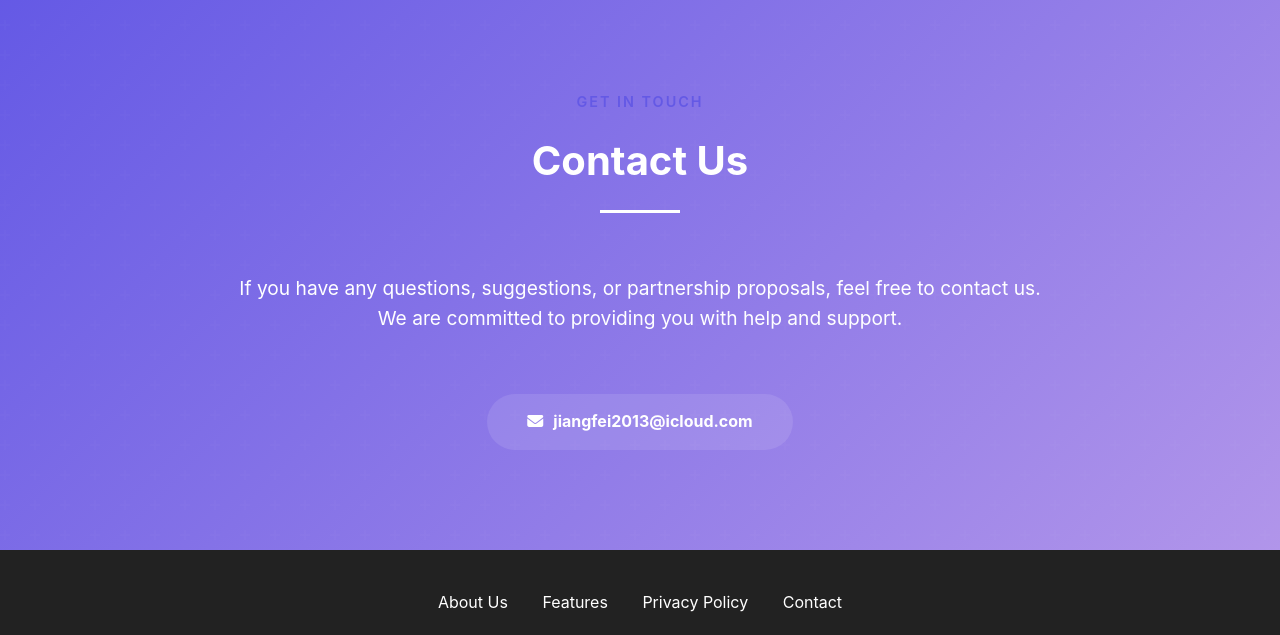
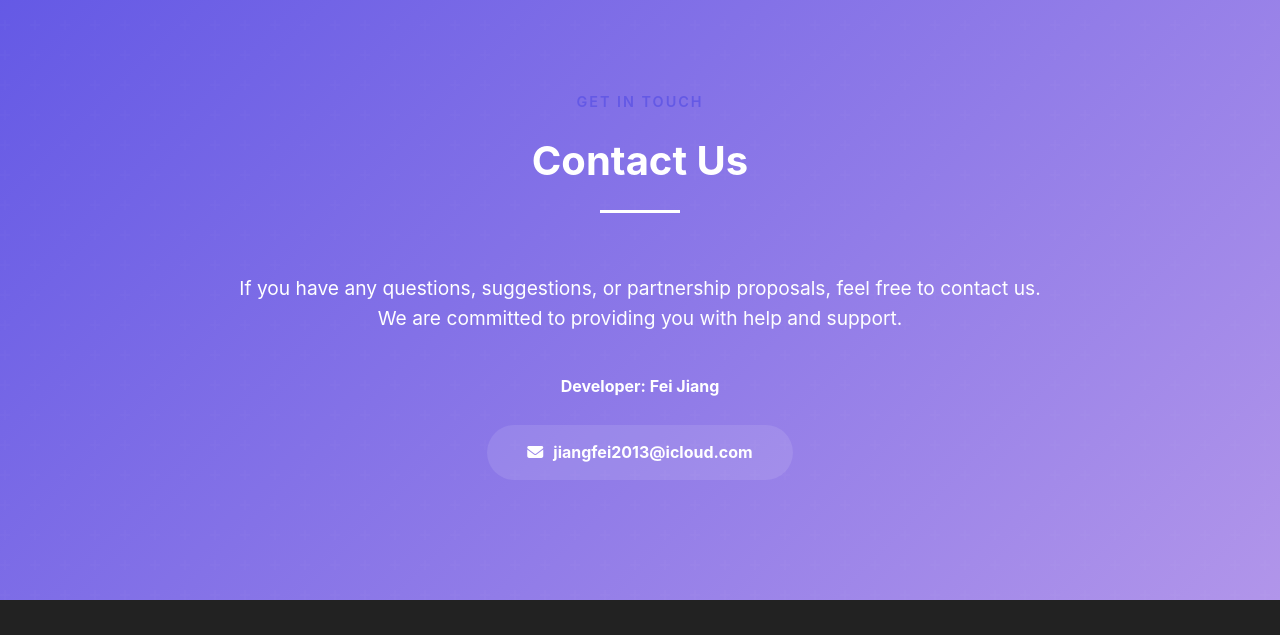
Before and after one commit to alexjiang1/alexjiang1.github.io, a plain HTML site: page index.html in a window 1280 px wide. Shown: the part 6136-6771 px from the top of the page. Drawn offline with Linux system fonts and the light colour scheme.

Commit message:
Update index.html

```diff
--- a/index.html
+++ b/index.html
@@ -923,7 +923,10 @@
             </div>
             <div class="contact-content">
                 <p class="contact-info">If you have any questions, suggestions, or partnership proposals, feel free to contact us.<br>We are committed to providing you with help and support.</p>
-                <a href="mailto:jiangfei2013@icloud.com" class="contact-email"><i class="fas fa-envelope"></i>jiangfei2013@icloud.com</a>
+                <div style="margin-bottom: 20px;">
+                    <p style="font-weight: bold; margin-bottom: 5px;">Developer: Fei Jiang</p>
+                    <a href="mailto:jiangfei2013@icloud.com" class="contact-email"><i class="fas fa-envelope"></i>jiangfei2013@icloud.com</a>
+                </div>
             </div>
         </div>
     </section>
```
